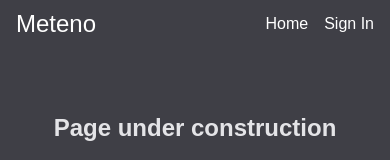
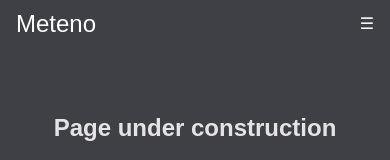
Before and after one commit to v4sj4n/Meteno-FE, a React (Vite) app: page / in a window 390 px wide. Shown: the top 160 px of the page. Built offline with nearby package versions, Linux system fonts and the light colour scheme; a web font is replaced by a local one.

Commit message:
Added a simple navbar

```diff
--- a/src/Components/Navbar.tsx
+++ b/src/Components/Navbar.tsx
@@ -1,26 +1,40 @@
-import { FormEvent } from 'react'
-import { Link, useNavigate } from 'react-router-dom'
+import React, { useState, FormEvent } from 'react';
+import { Link, useNavigate } from 'react-router-dom';
 
 export const Navbar = () => {
-  const navigate = useNavigate()
-  const token = localStorage.getItem('token')
+  const navigate = useNavigate();
+  const token = localStorage.getItem('token');
+  const [isMenuOpen, setIsMenuOpen] = useState(false);
 
   const handleSubmit = (e: FormEvent<HTMLFormElement>) => {
-    e.preventDefault()
-    localStorage.removeItem('token')
-    localStorage.removeItem('user')
-    navigate('/')
-  }
+    e.preventDefault();
+    localStorage.removeItem('token');
+    localStorage.removeItem('user');
+    navigate('/');
+  };
+
+  const toggleMenu = () => {
+    setIsMenuOpen(!isMenuOpen);
+  };
+
+  const closeMenu = () => {
+    setIsMenuOpen(false);
+  };
+
   return (
-    <nav className="w-full bg-zinc-700 flex  justify-between items-center px-4 py-2 md:px-16 md:py-6 text-white">
-      <h3 className="text-2xl ">Meteno</h3>
-      {/* Have to do hamburger menu */}
-      {/* <ul className="md:flex gap-4 hidden"> */}
-      <ul className="flex gap-4 ">
+    <nav className="w-full bg-zinc-700 flex justify-between items-center px-4 py-2 md:px-16 md:py-6 text-white relative">
+      <h3 className="text-2xl">Meteno</h3>
+      <button
+        className="md:hidden block"
+        onClick={toggleMenu}
+        aria-label="Toggle menu"
+      >
+        &#9776;
+      </button>
+      <ul className="md:flex gap-4 hidden">
         <li>
           <Link to="/">Home</Link>
         </li>
-
         {token ? (
           <>
             <li>
@@ -29,7 +43,6 @@ export const Navbar = () => {
             <li>
               <Link to="/my-profile">My profile</Link>
             </li>
-
             <li>
               <form onSubmit={handleSubmit}>
                 <button>Sign Out</button>
@@ -42,6 +55,54 @@ export const Navbar = () => {
           </li>
         )}
       </ul>
+      {isMenuOpen && (
+        <div className="absolute top-0 left-0 w-full h-screen bg-zinc-800 flex flex-col items-center py-8 md:hidden">
+          <button
+            className="self-end mr-8 text-2xl"
+            onClick={closeMenu}
+            aria-label="Close menu"
+          >
+            &times;
+          </button>
+          <ul className="flex flex-col gap-4 mt-8">
+            <li>
+              <Link to="/" onClick={closeMenu}>Home</Link>
+            </li>
+            <CustomHr />
+            {token ? (
+              <>
+                <li>
+                  <Link to="/dashboard" onClick={closeMenu}>Dashboard</Link>
+                </li>
+                <CustomHr />
+                <li>
+                  <Link to="/my-profile" onClick={closeMenu}>My profile</Link>
+                </li>
+                <CustomHr />
+                <li>
+                  <form onSubmit={(e) => { handleSubmit(e); closeMenu(); }}>
+                    <button>Sign Out</button>
+                  </form>
+                </li>
+              </>
+            ) : (
+              <>
+              <li>
+                <Link to="/auth/sign-in" onClick={closeMenu}>Sign In</Link>
+              </li>
+              </>
+            )}
+          </ul>
+        </div>
+      )}
     </nav>
+  );
+};
+
+
+const CustomHr = () => {
+  return(
+    <hr className='w-8 opacity-40' />
   )
+
 }
```
